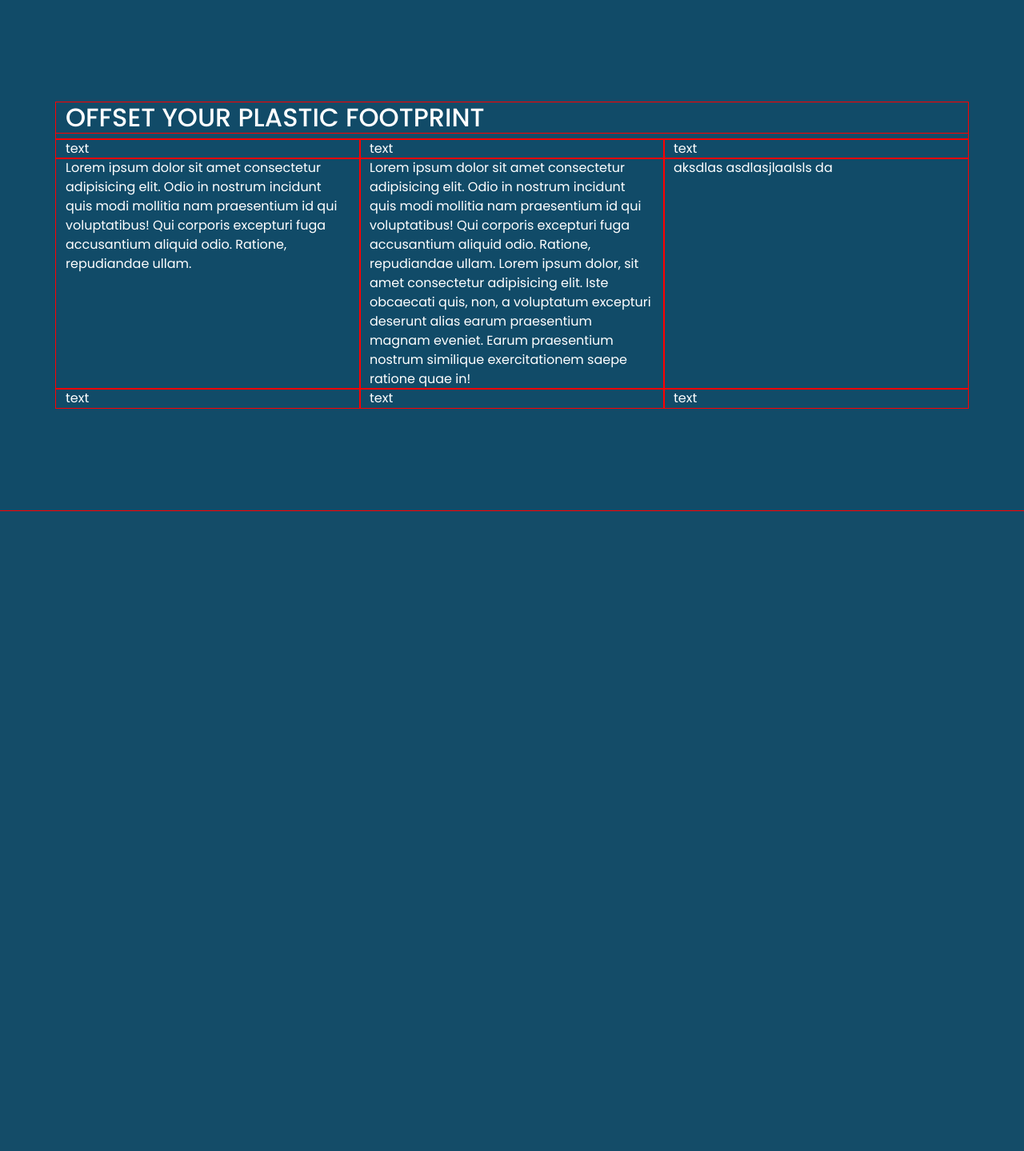
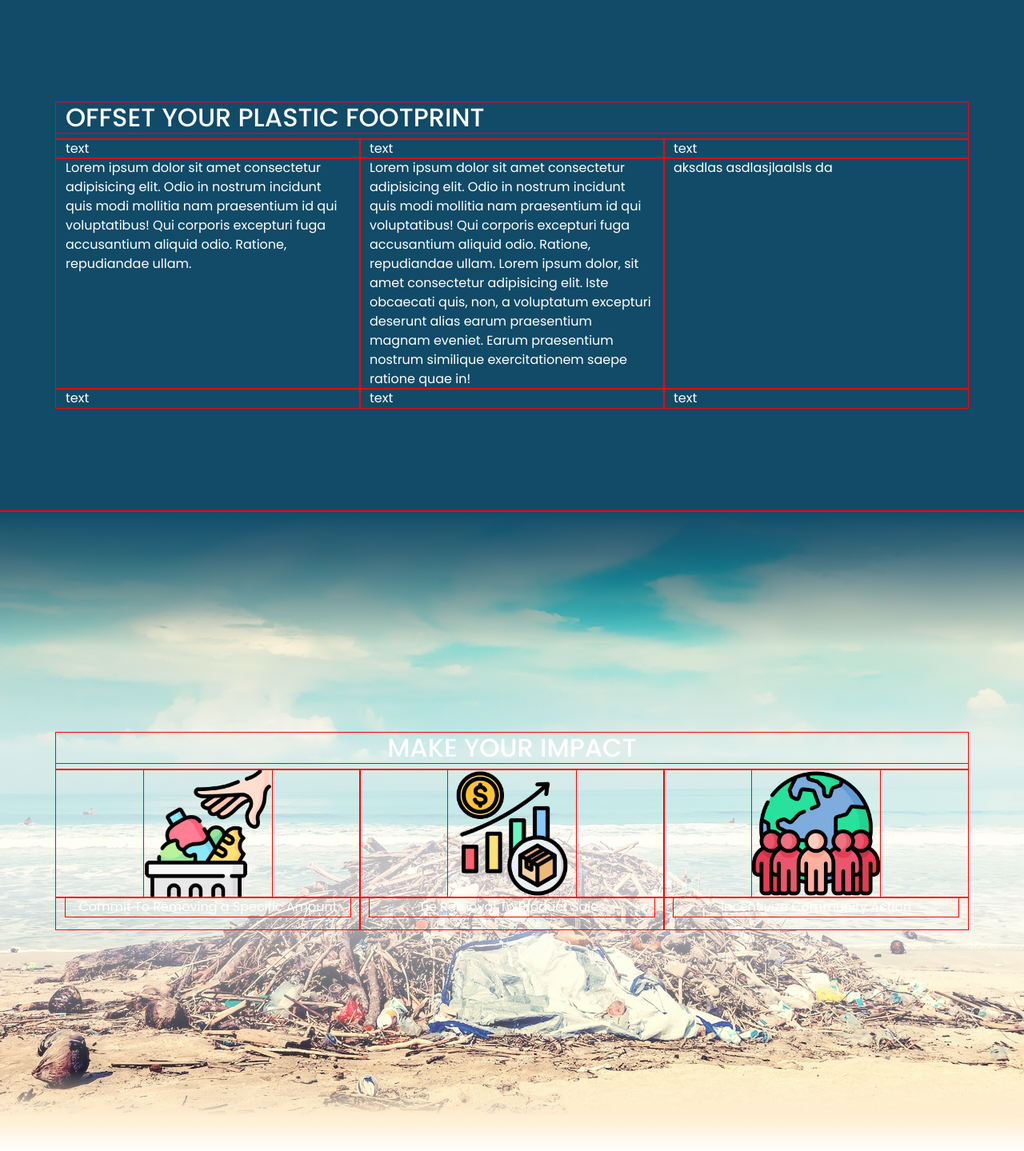
Before and after one commit to aminhnh/ocean-one-ppw, a PHP site: page /index-bootstrap.html in a window 1280 px wide. Shown: the part 801-2240 px from the top of the page at 80% size. Before the commit the page ends 1440 px from the top, so only its background shows below. Run offline with PHP 8.4, Linux system fonts and the light colour scheme.

Commit message:
Add page 3

```diff
--- a/index-bootstrap.html
+++ b/index-bootstrap.html
@@ -79,7 +79,39 @@
       </div>
     </div>
 
-    <div class="page-3"></div>
+    <div
+      class="page-3 black text-center vh-100 d-flex flex-column justify-content-center"
+    >
+      <div class="container">
+        <div class="row black">
+          <h2>MAKE YOUR IMPACT</h2>
+        </div>
+        <div class="row">
+          <div class="col">
+            <img
+              src="/icons/trash.png"
+              alt="Throwing away trash logo"
+              class="icon"
+            />
+          </div>
+          <div class="col">
+            <img src="/icons/sales.png" alt="Product sales logo" class="icon" />
+          </div>
+          <div class="col">
+            <img
+              src="/icons/epidemiology.png"
+              alt="Community action logo"
+              class="icon"
+            />
+          </div>
+        </div>
+        <div class="row">
+          <div class="col"><p>Commit To Removing a Specific Amount</p></div>
+          <div class="col"><p>Tie Removal To Product Sales</p></div>
+          <div class="col"><p>Incentivize Community Action</p></div>
+        </div>
+      </div>
+    </div>
 
     <script
       src="https://cdn.jsdelivr.net/npm/bootstrap@5.3.0-alpha3/dist/js/bootstrap.bundle.min.js"
--- a/style/style-bootstrap.css
+++ b/style/style-bootstrap.css
@@ -32,7 +32,38 @@
   height: 80vh;
   background-color: #114b68;
 }
-
+.page-3 {
+  color: black;
+  background: linear-gradient(
+      180deg,
+      #114b68 0%,
+      rgba(17, 75, 104, 0.78) 6.56%,
+      rgba(17, 75, 104, 0) 21.15%
+    ),
+    linear-gradient(
+      180deg,
+      rgba(255, 255, 255, 0) 0%,
+      rgba(255, 255, 255, 0.0675) 10.39%,
+      rgba(255, 255, 255, 0.75) 37.56%,
+      rgba(255, 255, 255, 0.75) 60.66%,
+      rgba(255, 255, 255, 0.105) 87.04%,
+      rgba(255, 255, 255, 0) 100%
+    ),
+    linear-gradient(
+      180deg,
+      rgba(255, 241, 205, 0) 87.29%,
+      #feedcd 94.43%,
+      #ffffff 100%
+    ),
+    url(/img/artem-beliaikin-l0VWETmSsTY-unsplash.jpg);
+  background-position: center bottom;
+}
+.icon {
+  width: 10em;
+  height: auto;
+}
+p {
+}
 /* CSS FOR VANILA NAVIGATION BAR */
 .navigation-bar {
   background-color: #2541b2;
```
